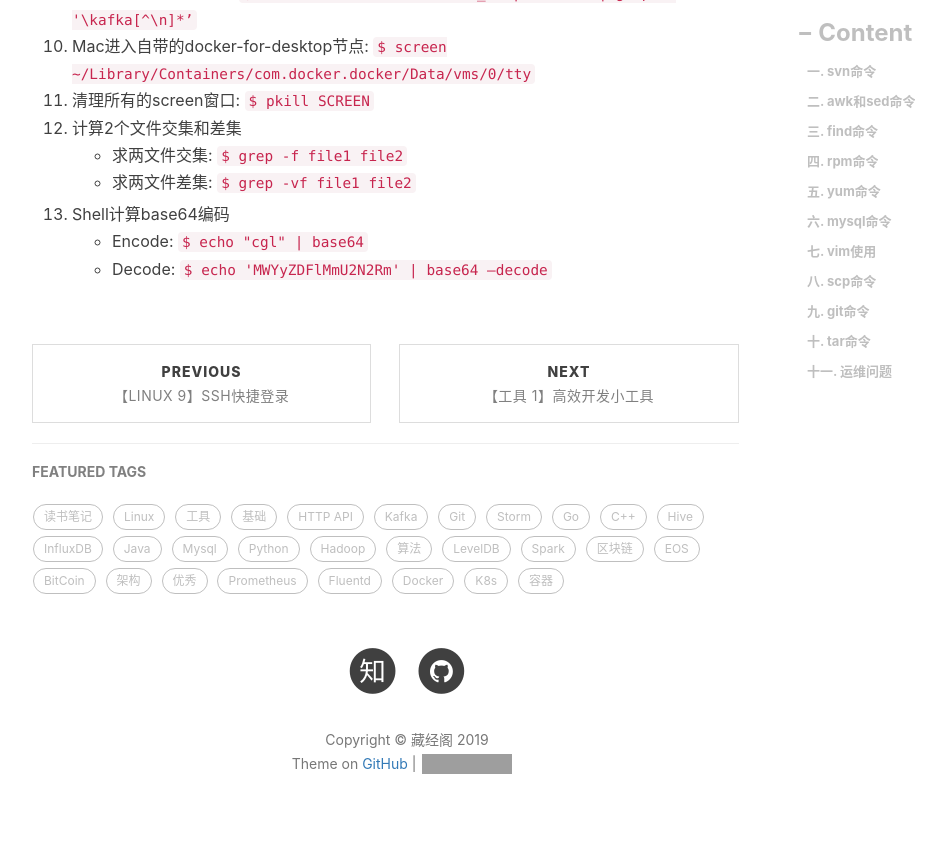
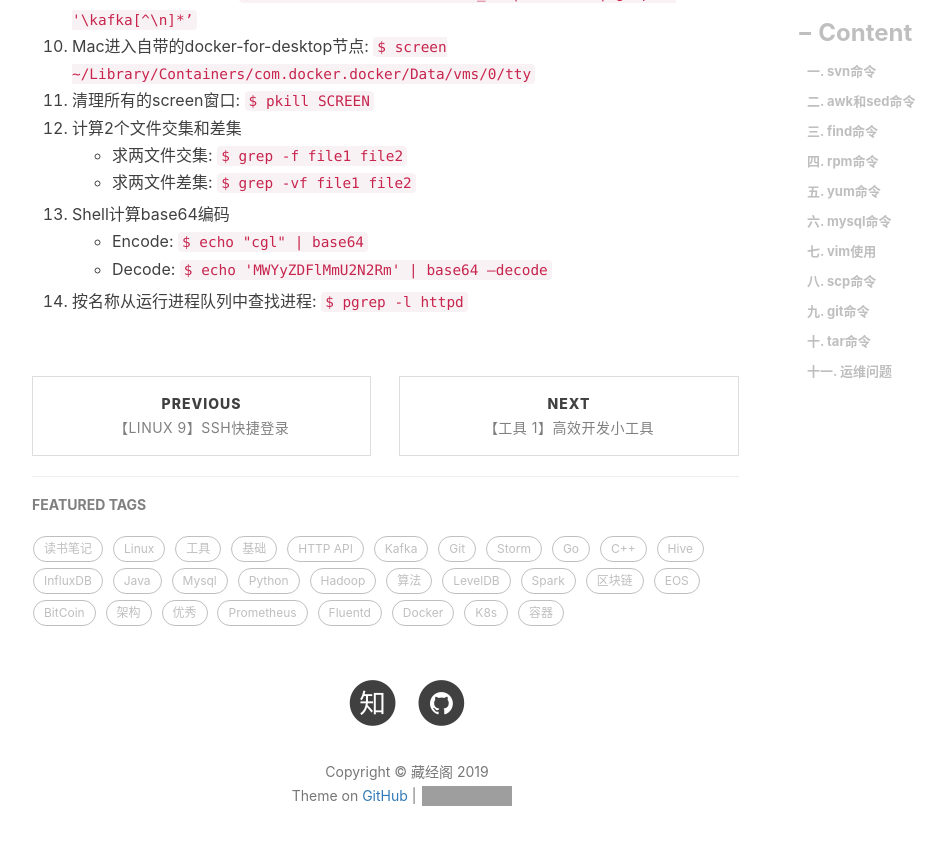
Before and after one commit to engru/chenguolin.github.io, a Jekyll site: the page built from _posts/2016-09-27-【Linux-10】Linux开发运维总结.md, in a window 1280 px wide and 900 px high, scrolled down 5091 px. Shown: the top 845 px of the window, without its empty margins (233-1179 px from the left). Built offline with Jekyll 4.4.1, drawn with Linux system fonts in a browser that asks for light colours; nearby versions of some CDN libraries; comment, search, counter and statistics services are not loaded; grey boxes are pictures that could not be loaded.

Commit message:
Update 2016-09-27-【Linux-10】Linux开发运维总结.md

```diff
--- a/_posts/2016-09-27-【Linux-10】Linux开发运维总结.md
+++ b/_posts/2016-09-27-【Linux-10】Linux开发运维总结.md
@@ -137,3 +137,4 @@ tags:         #标签
 13. Shell计算base64编码
    + Encode: `$ echo "cgl" | base64`
    + Decode: `$ echo 'MWYyZDFlMmU2N2Rm' | base64 —decode`
+14. 按名称从运行进程队列中查找进程: `$ pgrep -l httpd`
```
